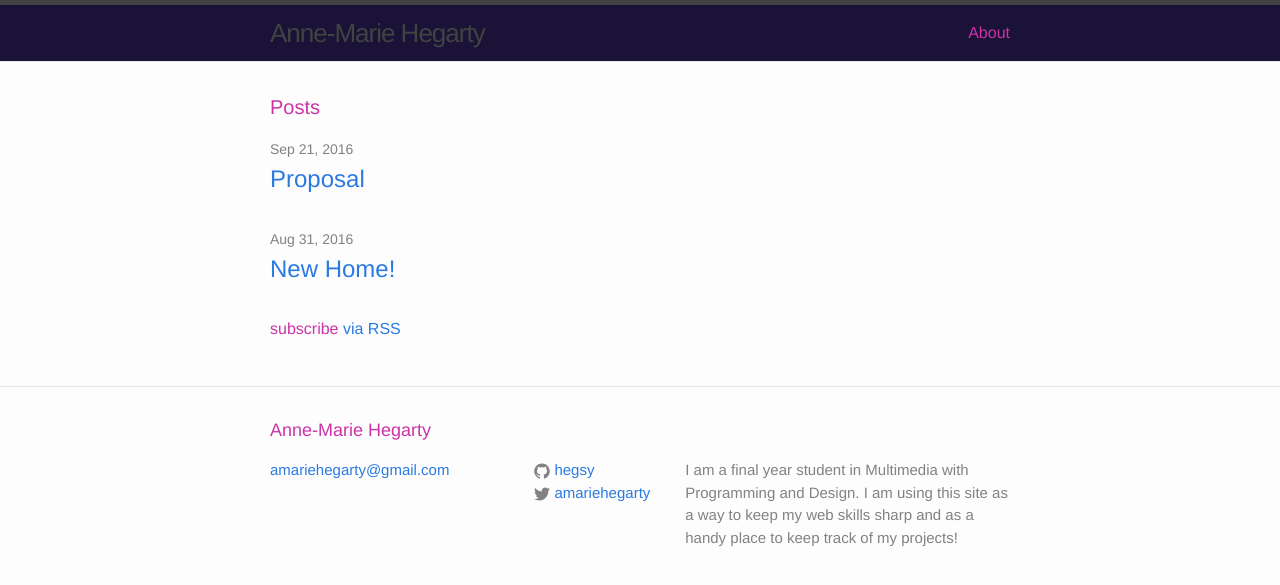
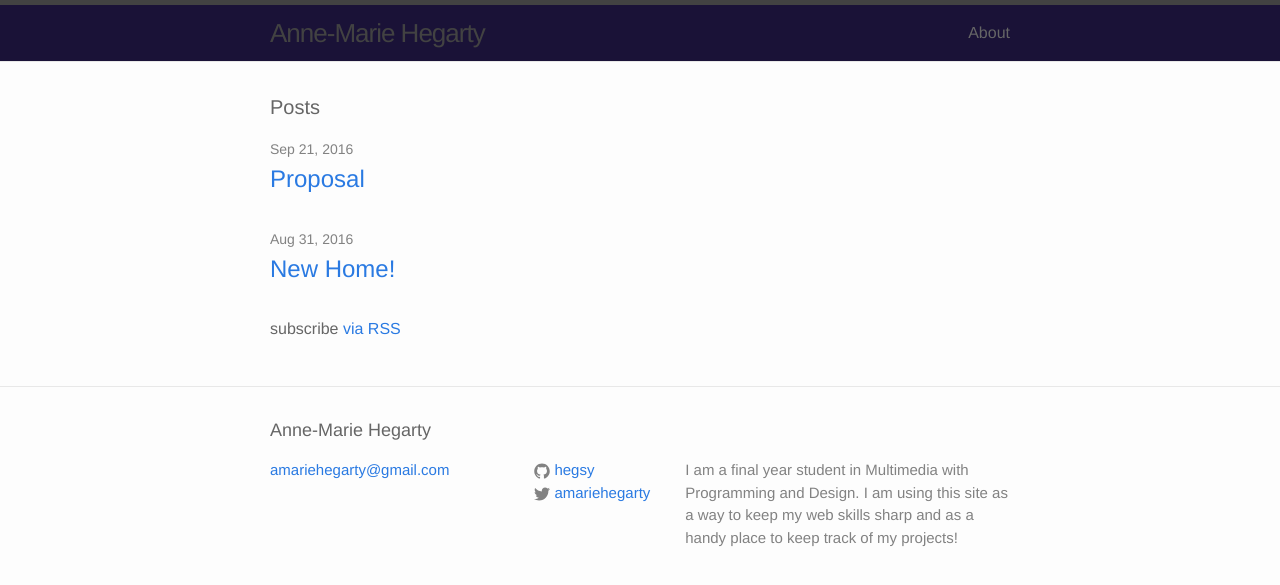
Before and after one commit to hegsy/hegsy.github.io, a Jekyll site: the page built from index.html, in a window 1280 px wide. Shown: the top 585 px of the page. Built offline with Jekyll 4.4.1, drawn with Linux system fonts in a browser that asks for light colours.

Commit message:
change text color

```diff
--- a/css/main.scss
+++ b/css/main.scss
@@ -14,7 +14,7 @@ $base-line-height: 1.5;
 
 $spacing-unit:     30px;
 
-$text-color:       #CC33A7;
+$text-color:       #666;
 $background-color: #fdfdfd;
 $brand-color:      #2a7ae2;
 
```
